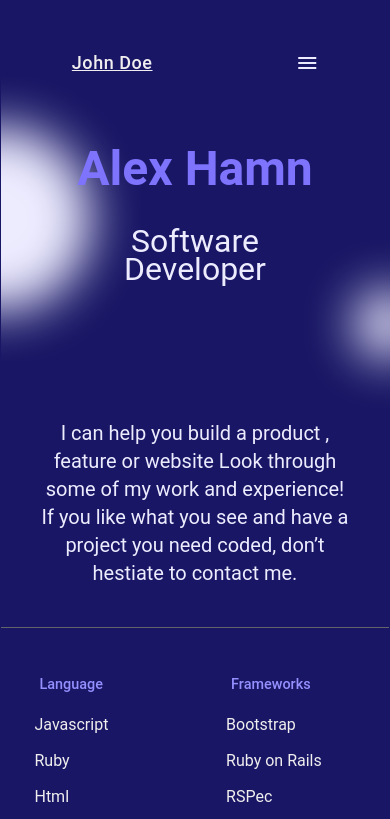
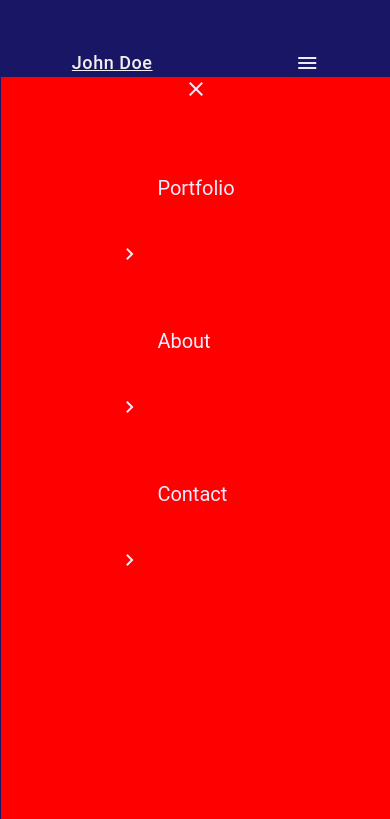
Before and after one commit to AlexHamn/Portfolio1, a website: page index.html in a window 390 px wide. Shown: the top 819 px of the page. Drawn offline with Linux system fonts and the light colour scheme.

Commit message:
add mobile menu skeleton

```diff
--- a/index.html
+++ b/index.html
@@ -15,10 +15,27 @@
       <p class="logo"><a href="index.html">Portfolio</a></p>
       <p class="logo"><a href="index.html">About</a></p>
       <p class="logo"><a href="index.html">Contact</a></p>
-      <i class="material-icons">menu</i>
+      <i class="material-icons" id="mobileMenuButton">menu</i>
       <i class="material-icons">email</i>
     </header>
     <main>
+      <section class="container mobileMenu">
+        <i class="material-icons">close</i>
+        <ul>
+          <li>
+            <p>Portfolio</p>
+            <i class="material-icons">chevron_right</i>
+          </li>
+          <li>
+            <p>About</p>
+            <i class="material-icons">chevron_right</i>
+          </li>
+          <li>
+            <p>Contact</p>
+            <i class="material-icons">chevron_right</i>
+          </li>
+        </ul>
+      </section>
       <section class="container head">
         <h1>Alex Hamn</h1>
         <p class="subtitle">Software Developer</p>
--- a/styles.css
+++ b/styles.css
@@ -35,6 +35,16 @@ label {
   animation-duration: 3s;
   animation-name: rotate;
 }
+
+.mobileMenu {
+  position: fixed;
+  width: 100%;
+  height: 100vh;
+  z-index: 999;
+  background: red;
+}
+
+
 
 @keyframes rotate {
   from {
```
Also changed, not shown: scrypt.js (added, +8 -0 lines).
